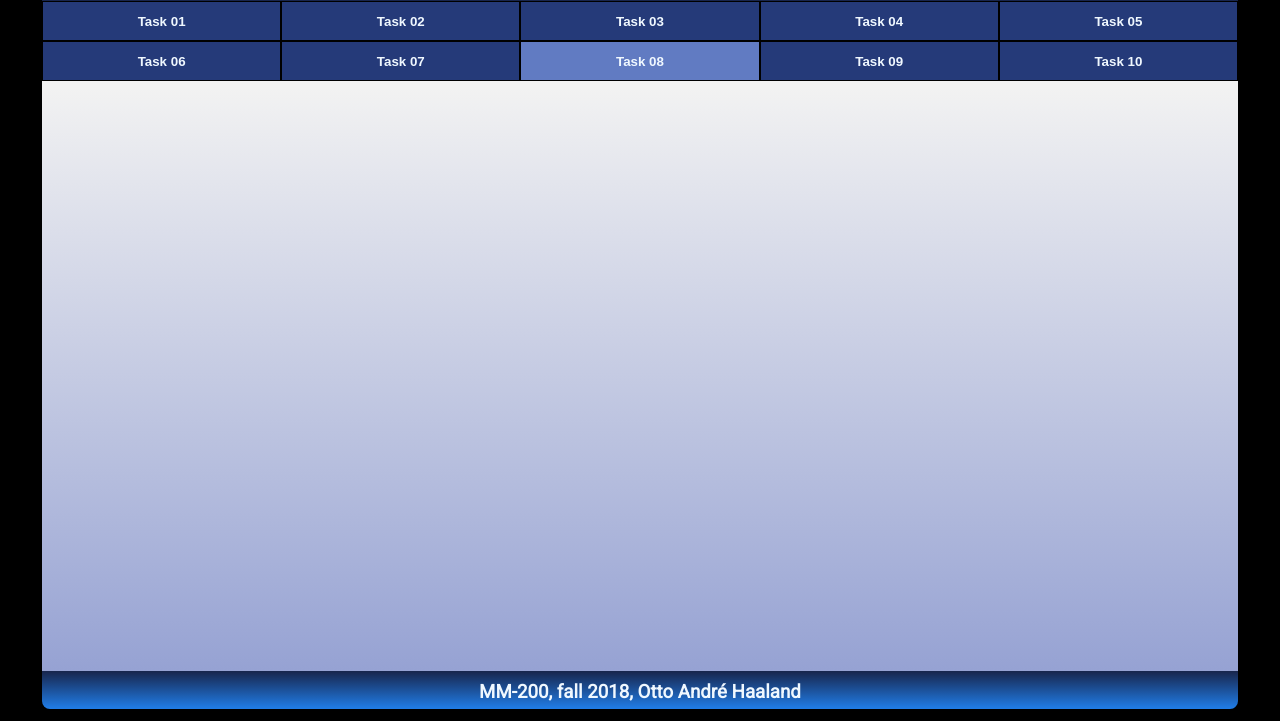
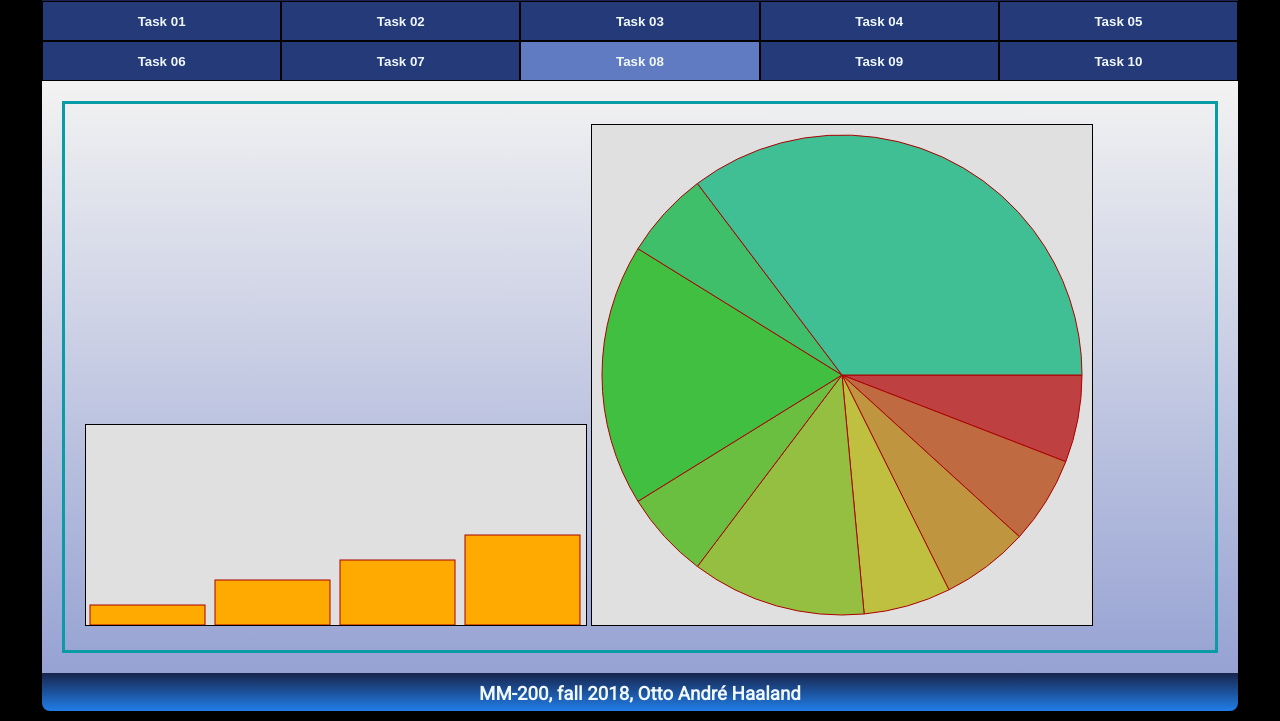
Before and after one commit to iamlost82/mm-200_mod3_assign2_client, a website: page public/task8.html in a window 1280 px wide. Shown: the part 79-800 px from the top of the page. Drawn offline with Linux system fonts and the light colour scheme.

Commit message:
complete task 8

```diff
--- a/public/css/task8.css
+++ b/public/css/task8.css
@@ -0,0 +1,4 @@
+canvas{
+    border: #000000 solid 1px;
+    background-color: #e0e0e0;
+}
--- /dev/null
+++ b/public/js/fancychart.js
@@ -0,0 +1,104 @@
+function FancyChart(canvas, array){
+    this.canvas = canvas;
+    this.values = array;
+    this.fillColorArray = [];
+    this.fillColor = '#ffaa00';
+    this.strokeColor = '#aa0000';
+    this.lineWidth = 1;
+    this.drawingType = '';
+}
+
+FancyChart.prototype.fillOutPieColorArray = function(){
+    let myHue = 0;
+    if(this.fillColorArray.length !== this.values.length){
+        for(let i = this.fillColorArray.length; i < this.values.length; i++){
+            this.fillColorArray.push('hsl(' + myHue + ', 50%, 50%)');
+            if(myHue < 360){
+                myHue = myHue + 20;
+            } else{
+                myHue = 0;
+            }
+        }
+    }
+}
+
+FancyChart.prototype.drawBarChart = function(){
+    this.drawingType = 'bar';
+    let ctx = this.canvas.getContext('2d');
+    let values = this.values;
+    ctx.clearRect(0, 0, this.canvas.width, this.canvas.height);
+    ctx.lineWidth = this.lineWidth;
+    ctx.fillStyle = this.fillColor;
+    ctx.strokeStyle = this.strokeColor;
+    let numberOfBars = values.length;
+    let barDistance = 10;
+    let barWidth = (this.canvas.width / numberOfBars) - barDistance;
+
+    let x = 4;
+    for(let i = 0; i < numberOfBars; i++){
+        let barHeight = values[i];
+        ctx.fillRect(x, this.canvas.height - barHeight, barWidth, barHeight);
+        ctx.strokeRect(x, this.canvas.height - barHeight, barWidth, barHeight);
+        x = x + (barWidth + barDistance);
+    }
+
+}
+
+FancyChart.prototype.drawPieChart = function(){
+    this.drawingType = 'pie';
+    this.fillOutPieColorArray();
+    let ctx = this.canvas.getContext('2d');
+    let totalValue = 0;
+    for(i = 0;i<this.values.length;i++){
+        totalValue += this.values[i];
+    }
+    let centerx = Math.floor(this.canvas.width / 2);
+    let centery = Math.floor(this.canvas.height / 2);
+    let radius = Math.min(centerx,centery)-10;
+    ctx.clearRect(0, 0, this.canvas.width, this.canvas.height);
+    ctx.lineWidth = this.lineWidth;
+    ctx.strokeStyle = this.strokeColor;
+    let lastEndPoint = 0;
+    for(i in this.values){
+        ctx.fillStyle = this.fillColorArray[i];
+        ctx.beginPath();
+        ctx.moveTo(centerx,centery);
+        ctx.arc(centerx,centery,radius,lastEndPoint, lastEndPoint + (Math.PI * 2 * (this.values[i]/totalValue)));
+        ctx.closePath();
+        ctx.fill();
+        ctx.stroke();
+        lastEndPoint += Math.PI * 2 * (this.values[i] / totalValue);
+    }
+}
+
+FancyChart.prototype.setValues = function(newArray){
+    this.values = newArray;
+}
+
+FancyChart.prototype.setBarColor = function(newColor){
+    this.fillColor = newColor;
+    this.drawBarChart();
+}
+
+FancyChart.prototype.setPieColor = function(newColors){
+    this.fillColorArray = newColors;
+    this.drawPieChart();
+}
+
+FancyChart.prototype.setLineColor = function(newColor){
+    this.strokeColor = newColor;
+    if(this.drawingType === 'bar'){
+        this.drawBarChart();
+    } else if(this.drawingType === 'pie'){
+        this.drawPieChart();
+    }
+}
+
+FancyChart.prototype.setLineWidth = function(newWidth){
+    this.lineWidth = newWidth;
+    if(this.drawingType === 'bar'){
+        this.drawBarChart();
+    } else if(this.drawingType === 'pie'){
+        this.drawPieChart();
+    }
+}
--- a/public/js/task8.js
+++ b/public/js/task8.js
@@ -0,0 +1,7 @@
+let cnv = document.getElementById("myCanvas");
+let myChart = new FancyChart(cnv, [20, 45, 65, 90]);
+myChart.drawBarChart();
+
+let cnv2 = document.getElementById("myCanvas2");
+let myChart2 = new FancyChart(cnv2, [10,10,10,10,20,10,30,10,60]);
+myChart2.drawPieChart();
--- a/public/task8.html
+++ b/public/task8.html
@@ -24,10 +24,16 @@
         <button id="task10Btn" type="button">Task 10</button>
     </div>
     <div class="content">
-
+        <fieldset>
+            <canvas id="myCanvas" width="500" height="200">
+            </canvas>
+            <canvas id="myCanvas2" width="500" height="500">
+            </canvas>
+        </fieldset>
     </div>
     <div class="footer"><h3>MM-200, fall 2018, Otto André Haaland</h3></div>
 </body>
 <script src="js/navigation.js"></script>
+<script src="js/fancychart.js"></script>
 <script src="js/task8.js"></script>
 </html>
```
Also changed, not shown: public/task9.html (+4 -1 lines).
